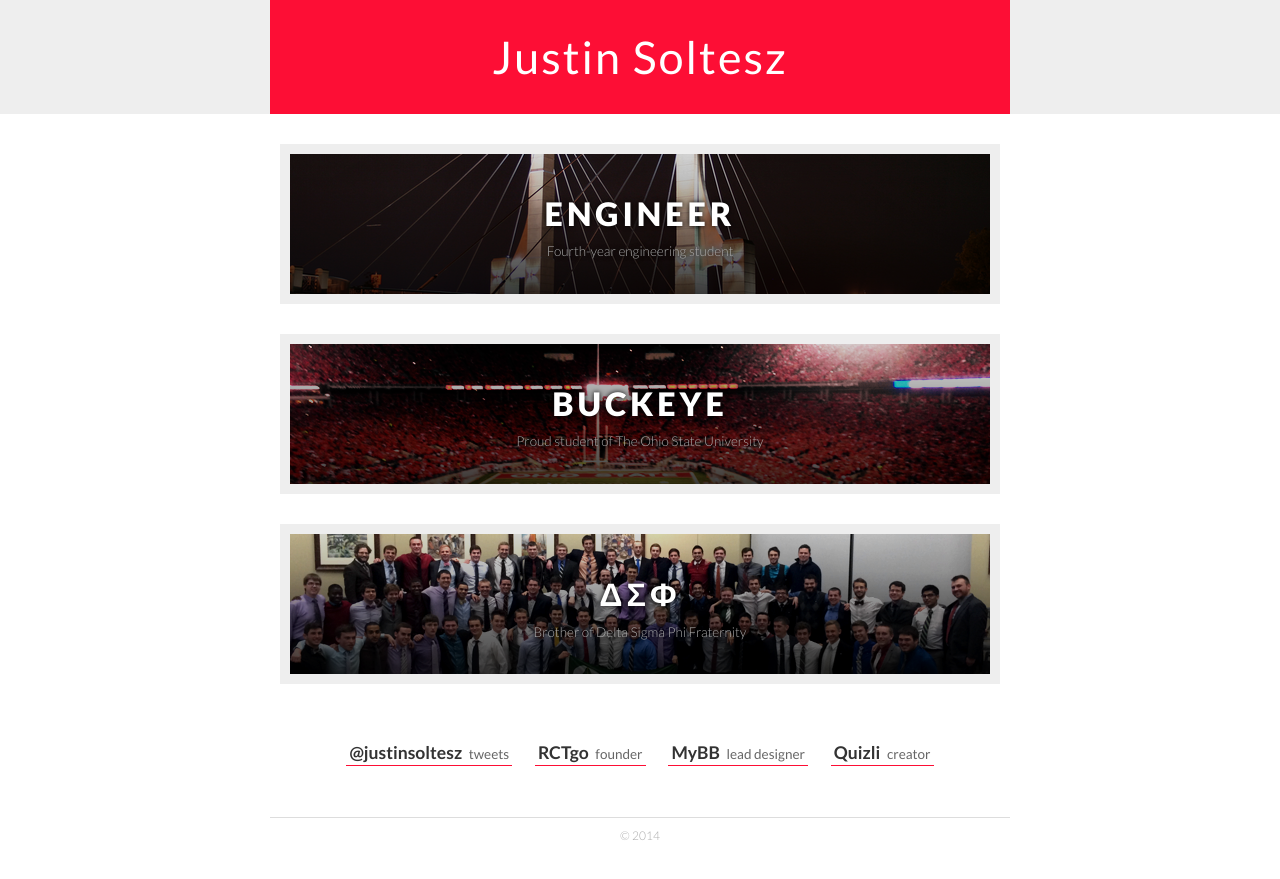
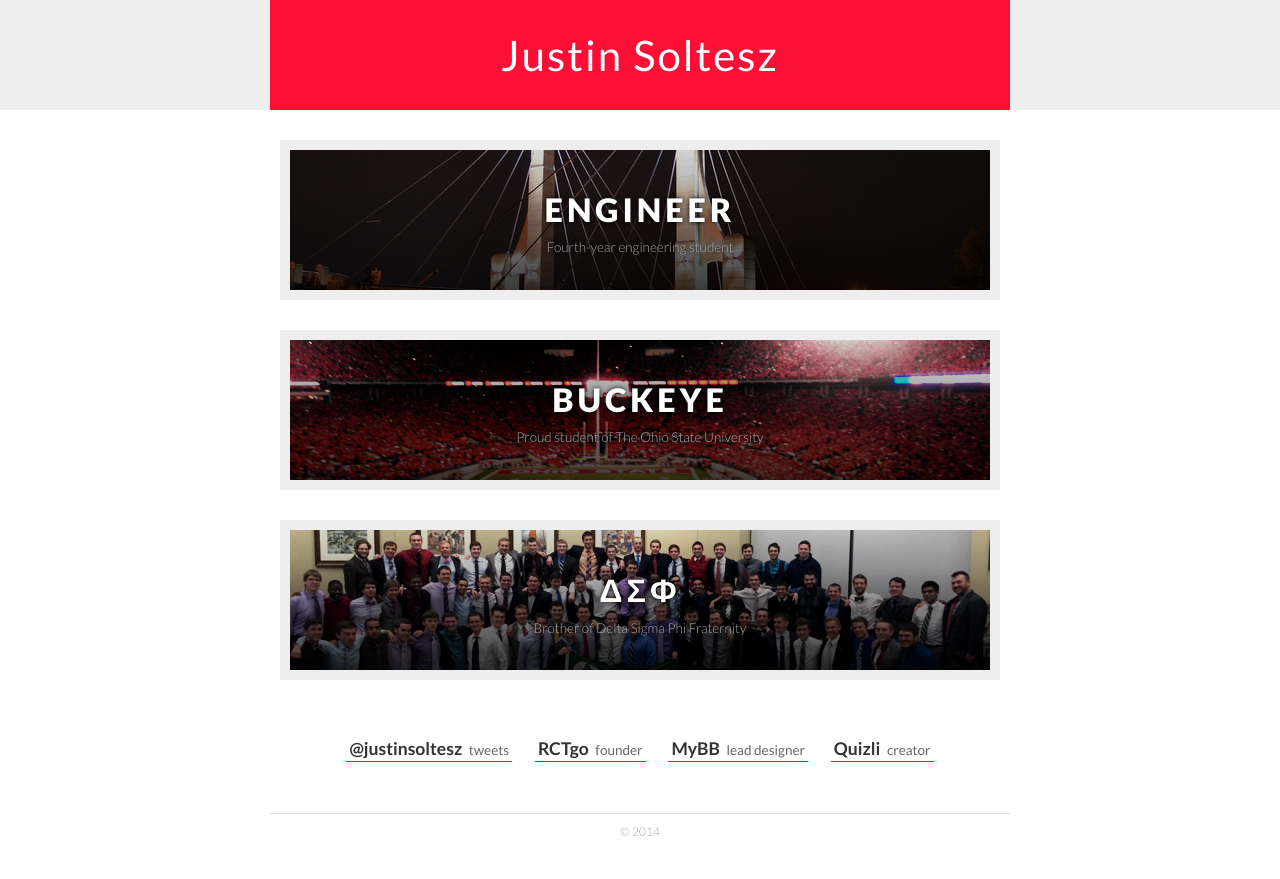
Before and after one commit to justinsoltesz/justinsoltesz.github.io, a Jekyll site: the page built from index.html, in a window 1280 px wide. Shown: the top 879 px of the page. Built offline with Jekyll 4.4.1, drawn with Linux system fonts in a browser that asks for light colours; nearby versions of some CDN libraries; Markdown is read by kramdown in place of the engine named in the settings.

Commit message:
Small adjustments to styling

```diff
--- a/assets/stylesheets/screen.css
+++ b/assets/stylesheets/screen.css
@@ -85,7 +85,7 @@ body {
   background: #eee;
 	color: #fff;
 	/*text-align: left;*/
-	font-size: 3.0em;
+	font-size: 2.8em;
   margin: 0;
 	padding: 0;
 	font-family: 'Lato', Helvetica, Arial, sans-serif;
@@ -187,6 +187,7 @@ article #me li {
     -moz-box-sizing: border-box;
     -webkit-box-sizing: border-box;
     box-sizing: border-box;
+    background-position: center center;
 }
 
 article #me li.engineer {
```
